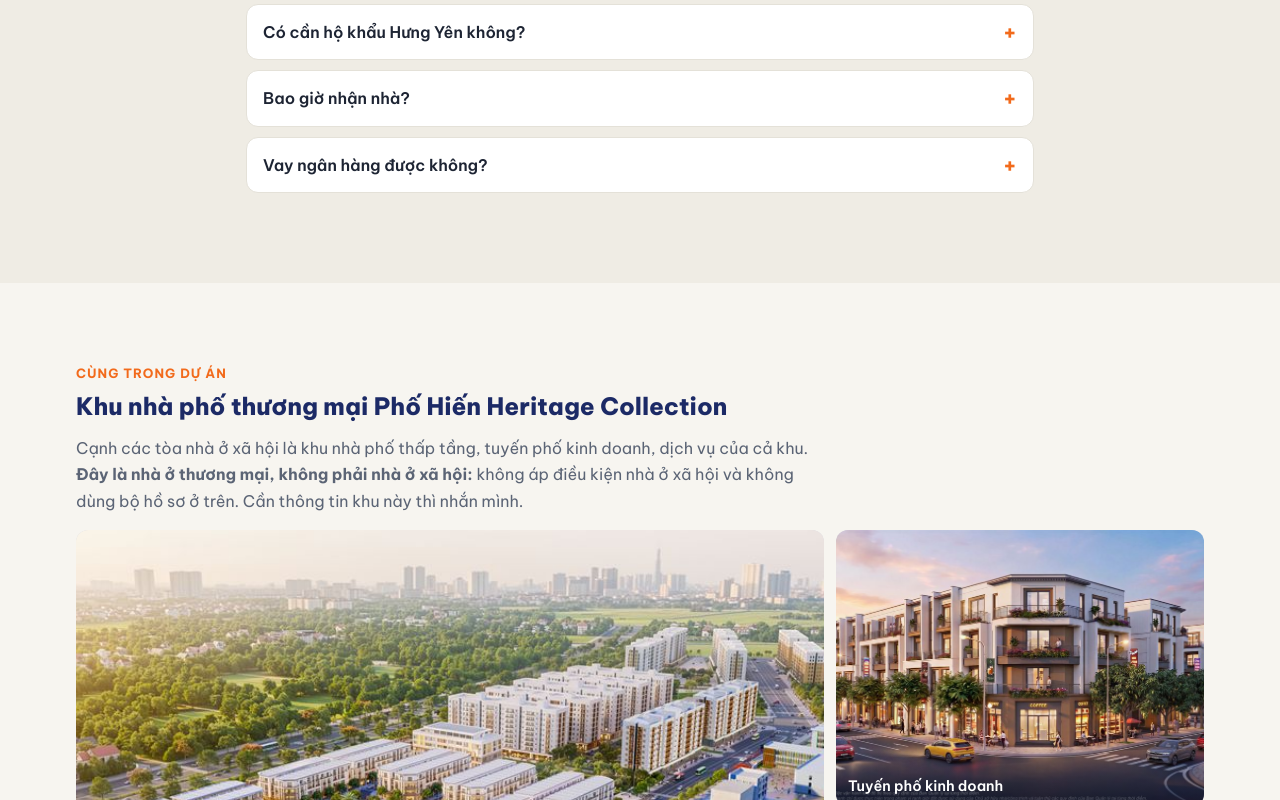
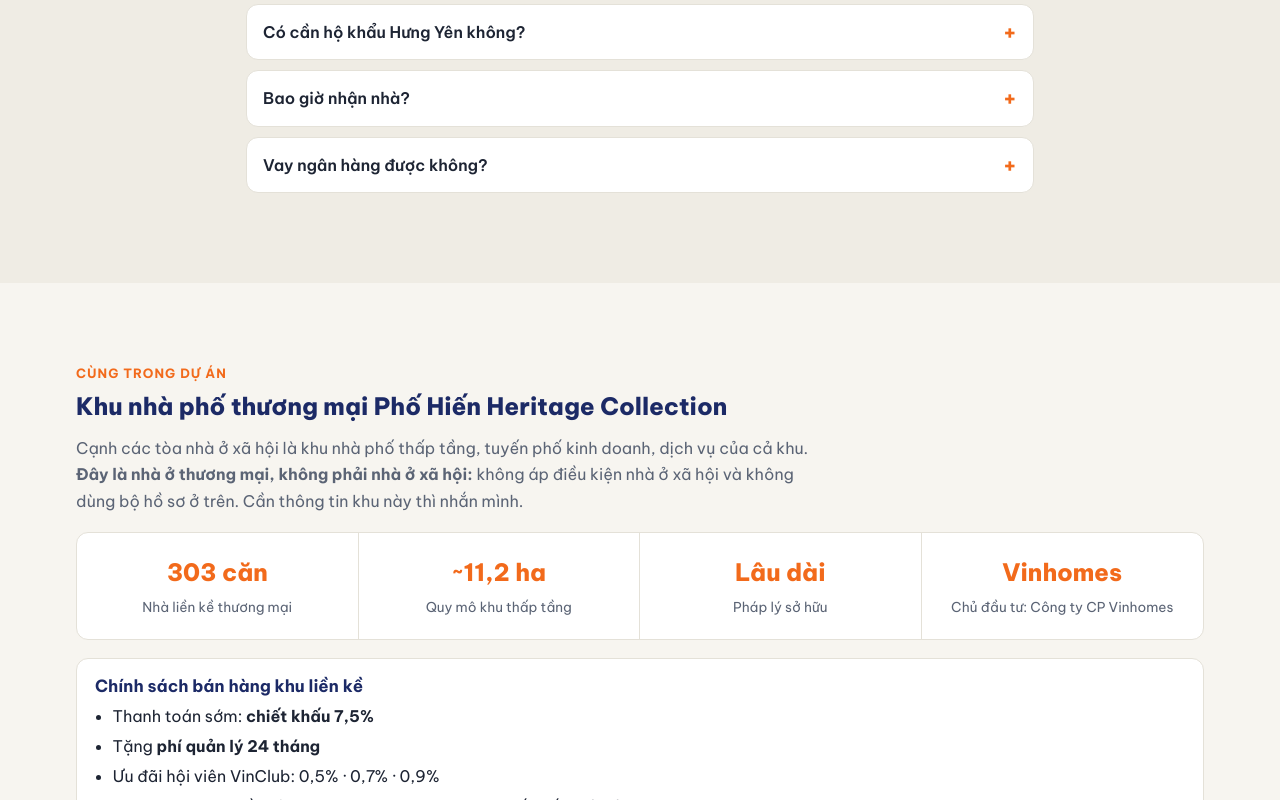
Before and after one commit to himlamai2026-collab/phohienhappyhome, a plain HTML site: page index.html in a window 1280 px wide. Shown: the part 11200-12000 px from the top of the page. Drawn offline with Linux system fonts and the light colour scheme.

Commit message:
Them thong tin khu lien ke thuong mai (303 can, CSBH 20/11)
Co-Authored-By: Claude Opus 5.5 <noreply@anthropic.com>

```diff
--- a/index.html
+++ b/index.html
@@ -333,6 +333,24 @@
     <p class="nhan-khuc">Cùng trong dự án</p>
     <h2 class="h2-phu">Khu nhà phố thương mại Phố Hiến Heritage Collection</h2>
     <p class="dan">Cạnh các tòa nhà ở xã hội là khu nhà phố thấp tầng, tuyến phố kinh doanh, dịch vụ của cả khu. <b>Đây là nhà ở thương mại, không phải nhà ở xã hội:</b> không áp điều kiện nhà ở xã hội và không dùng bộ hồ sơ ở trên. Cần thông tin khu này thì nhắn mình.</p>
+    <div class="luoi-so lk-so">
+      <div class="o-so"><b>303 căn</b><span>Nhà liền kề thương mại</span></div>
+      <div class="o-so"><b>~11,2 ha</b><span>Quy mô khu thấp tầng</span></div>
+      <div class="o-so"><b>Lâu dài</b><span>Pháp lý sở hữu</span></div>
+      <div class="o-so"><b>Vinhomes</b><span>Chủ đầu tư: Công ty CP Vinhomes</span></div>
+    </div>
+    <div class="the lk-cs">
+      <h3>Chính sách bán hàng khu liền kề</h3>
+      <ul>
+        <li>Thanh toán sớm: <b>chiết khấu 7,5%</b></li>
+        <li>Tặng <b>phí quản lý 24 tháng</b></li>
+        <li>Ưu đãi hội viên VinClub: 0,5% · 0,7% · 0,9%</li>
+        <li>Voucher đặc quyền sở hữu nhà Vinhomes, áp dụng đến hết 31/12/2026</li>
+        <li>Có phương án vay hỗ trợ lãi suất theo chính sách chung của chủ đầu tư</li>
+      </ul>
+      <p>Theo chính sách chủ đầu tư áp dụng từ 20/11/2026, có thể thay đổi theo từng thời điểm. Bảng giá và căn cụ thể: nhắn mình để nhận.</p>
+      <p class="lk-moi">🤝 Hỗ trợ hồ sơ miễn phí từ chủ đầu tư · <a href="#dang-ky">Hỏi về nhà phố thương mại</a> · <a href="tel:0879388988">0879 388 988</a></p>
+    </div>
     <div class="khung-anh ba-anh">
       <a href="img/tm-toan-canh-lon.jpg" class="mo-lon lon"><img src="img/tm-toan-canh.jpg" width="960" height="530" loading="lazy" alt="Phối cảnh khu nhà phố thương mại thấp tầng, phía sau là các tòa chung cư"><span>Khu nhà phố thấp tầng, phía sau là các tòa chung cư</span></a>
       <a href="img/tm-pho-1-lon.jpg" class="mo-lon"><img src="img/tm-pho-1.jpg" width="960" height="559" loading="lazy" alt="Phối cảnh tuyến phố kinh doanh trong khu nhà phố"><span>Tuyến phố kinh doanh</span></a>
--- a/style.css
+++ b/style.css
@@ -270,3 +270,10 @@ a.the h3::after{content:" →";color:var(--cam)}
 #sa-ban .khung-anh a:last-child{grid-column:span 2;aspect-ratio:16/9}
 #sa-ban .khung-anh a.co-bien img{object-position:center bottom}
 #sa-ban .khung-anh a.co-bien span{top:0;bottom:auto;padding:10px 12px 26px;background:linear-gradient(rgba(10,14,30,.78),transparent)}
+/* khu liền kề thương mại (20/11/2026) */
+.lk-so{margin:18px 0;background:#fff;border:1px solid var(--vien);border-radius:12px;overflow:hidden}
+.lk-cs{margin:0 0 18px}
+.lk-cs ul{margin:.4em 0 .6em 1.1em;padding:0;color:var(--chu,#223)}
+.lk-cs li{margin:.25em 0}
+.lk-cs p{margin:.4em 0 0}
+.lk-moi a{color:var(--cam);font-weight:700}
```
Also changed, not shown: 1 other file.
